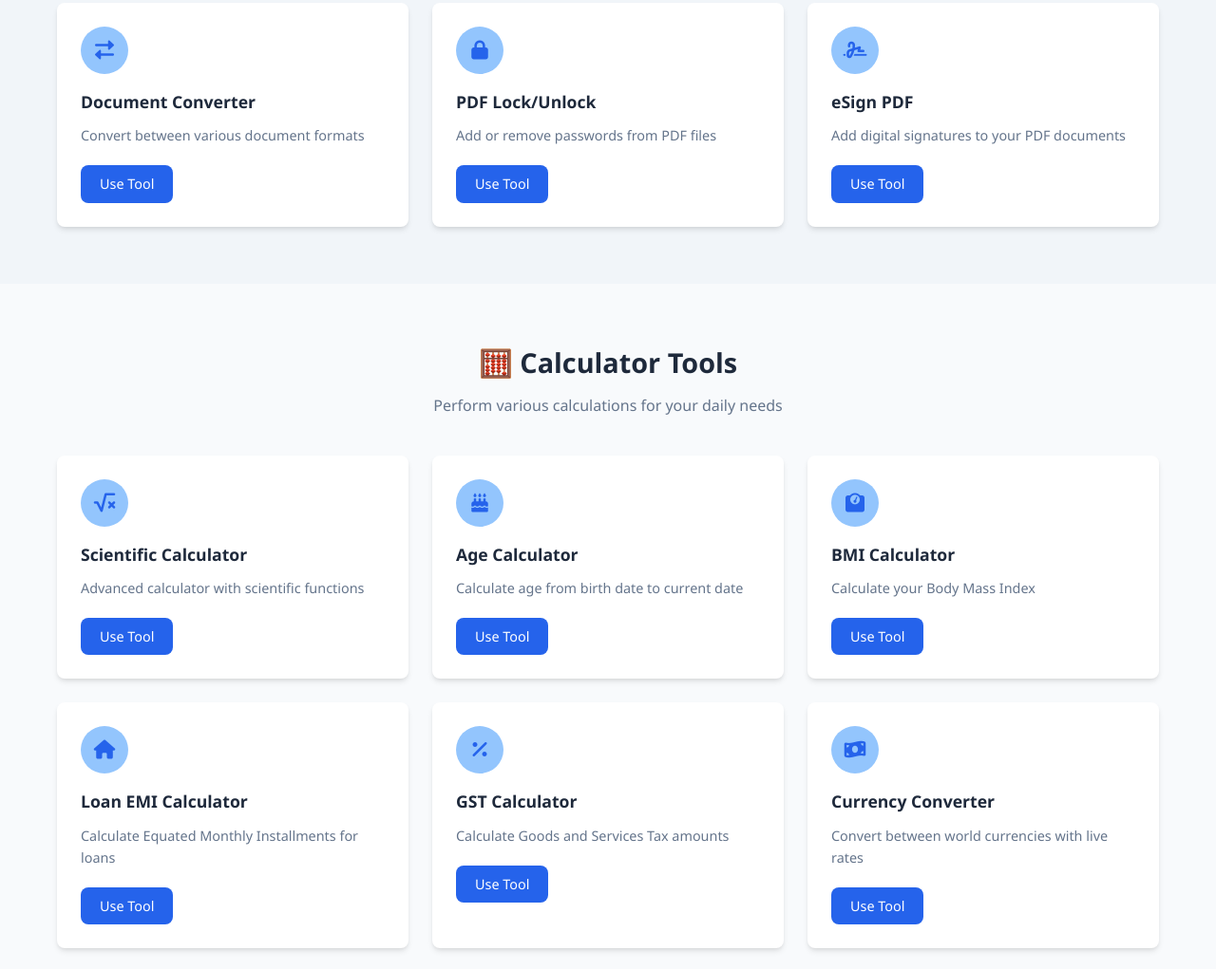
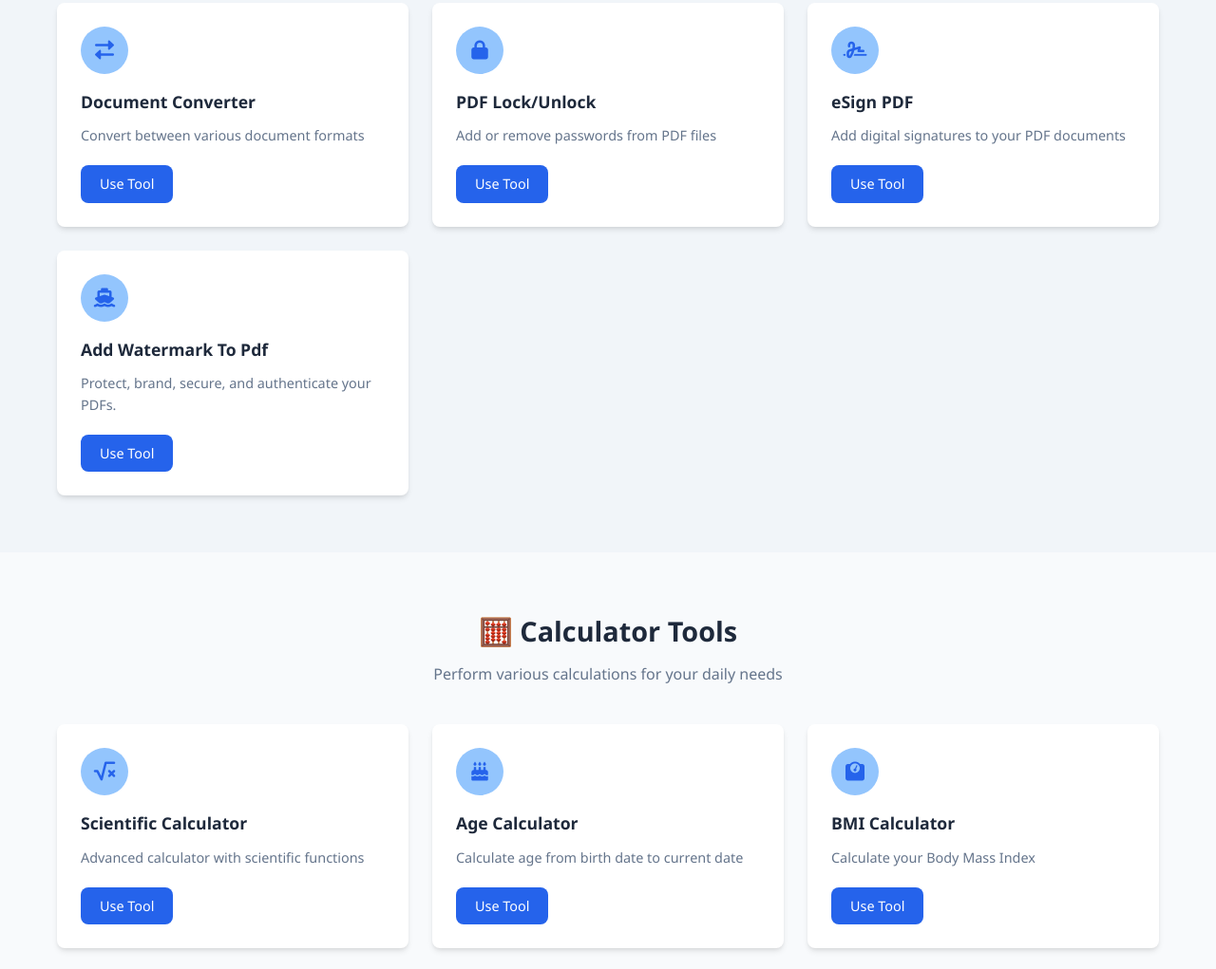
Before and after one commit to Premrajparjapti/Multitools, a plain HTML site: page index.html in a window 1280 px wide. Shown: the part 1823-2844 px from the top of the page at 95% size. Drawn offline with Linux system fonts and the light colour scheme.

Commit message:
Update index.html

```diff
--- a/index.html
+++ b/index.html
@@ -717,6 +717,14 @@
                     <p>Add digital signatures to your PDF documents</p>
                     <a href="eSign PDF.html" class="tool-button">Use Tool</a>
                 </div>
+                <div class="tool-card">
+                    <div class="tool-icon-container">
+                        <i class="fas fa-ship"></i>
+                    </div>
+                    <h3>Add Watermark To Pdf</h3>
+                    <p>Protect, brand, secure, and authenticate your PDFs.</p>
+                    <a href="Water.html" class="tool-button">Use Tool</a>
+                </div>
             </div>
         </div>
     </section>
```
